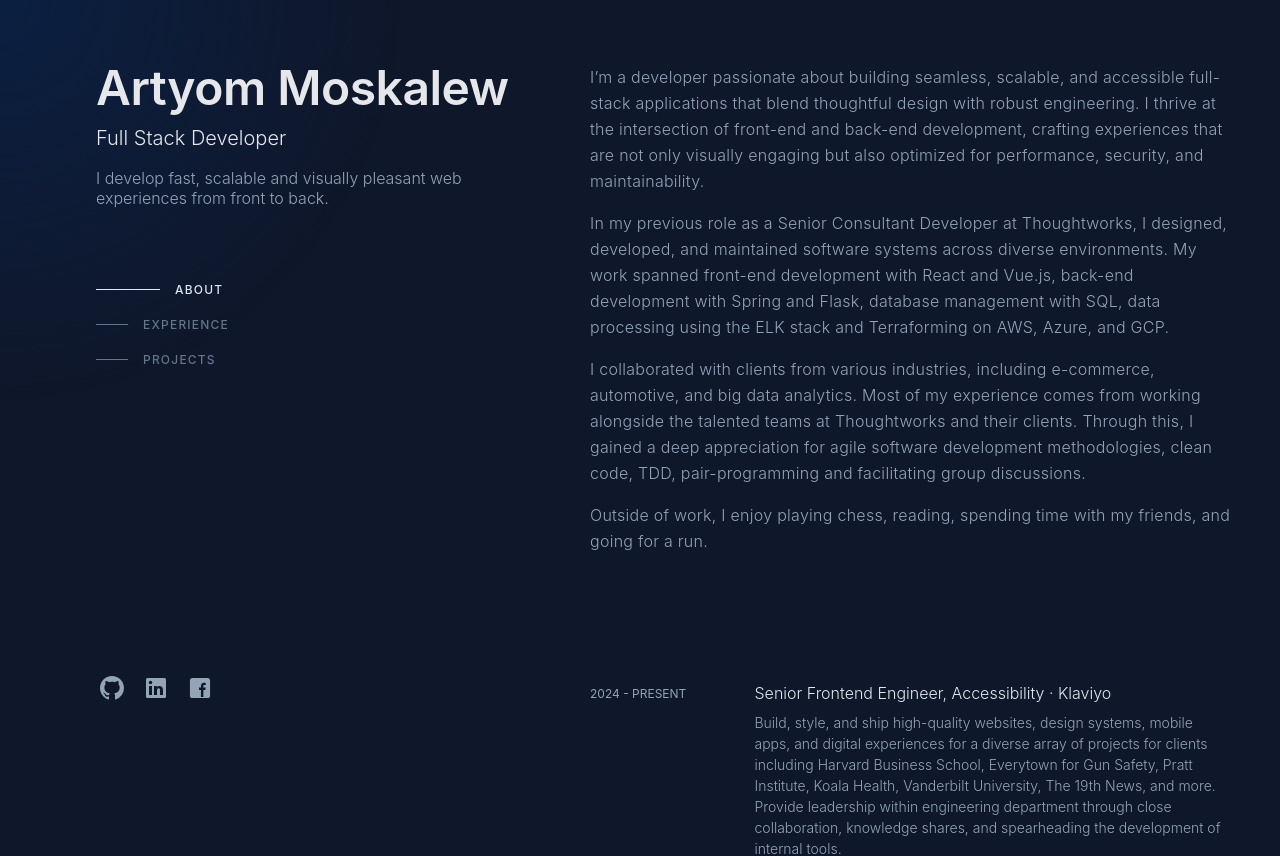
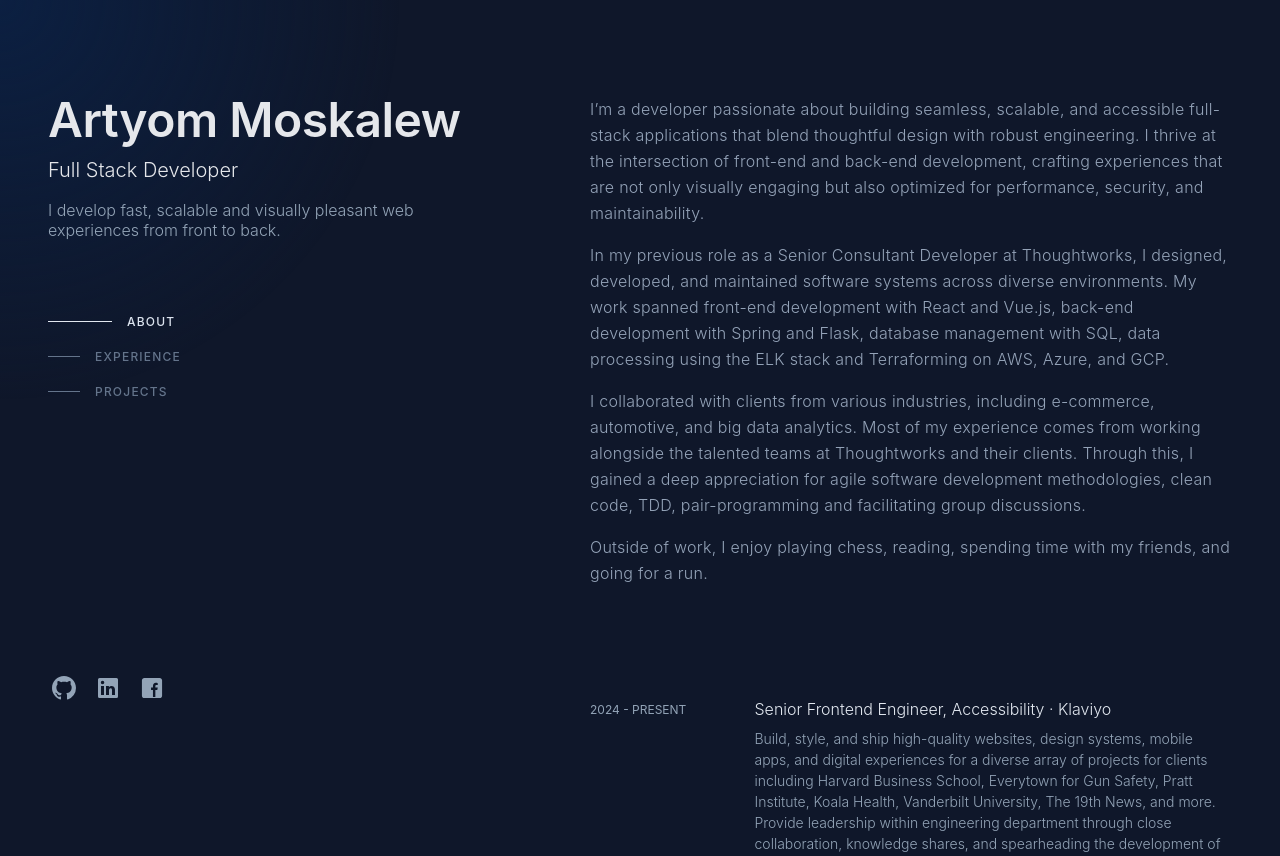
Before and after one commit to CodeRabbid/portfolio, a React (Vite) app: page / in a window 1280 px wide. Shown: the top 856 px of the page. Built offline with nearby package versions, Linux system fonts and the light colour scheme; a web font is replaced by a local one.

Commit message:
fix margins of main content

```diff
--- a/src/scss/styles.css
+++ b/src/scss/styles.css
@@ -64,11 +64,11 @@
     transform: translateX(32px); }
 
 main#content {
-  flex: 1 1 300px; }
+  flex: 1 1 300px;
+  margin-bottom: 64px; }
 
 section {
-  margin-bottom: 64px;
-  padding-top: 64px; }
+  padding-top: 96px; }
 
 section .section-header {
   position: sticky;
@@ -156,4 +156,6 @@
 
 @media only screen and (min-width: 1024px) {
   section .section-header {
-    display: none; } }
+    display: none; }
+  header {
+    padding: 96px 0 0 0; } }
--- a/src/scss/styles.scss
+++ b/src/scss/styles.scss
@@ -94,11 +94,11 @@
 
 main#content {
   flex: 1 1 300px;
+  margin-bottom: 64px;
 }
 
 section {
-  margin-bottom: 64px;
-  padding-top: 64px;
+  padding-top: 96px;
 }
 
 section .section-header {
@@ -235,4 +235,7 @@
   section .section-header {
     display: none;
   }
+  header {
+    padding: 96px 0 0 0;
+  }
 }
```
